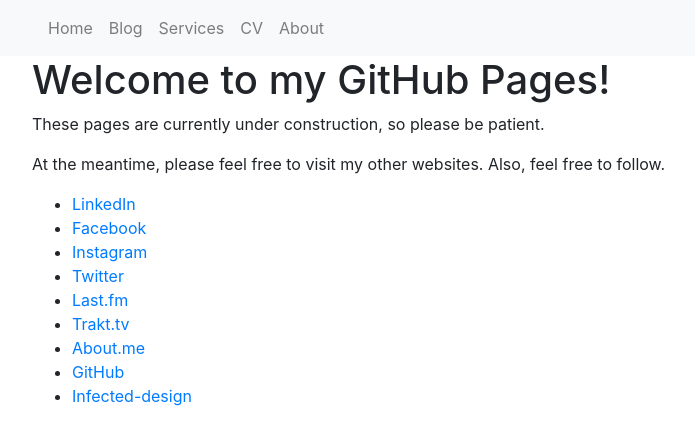
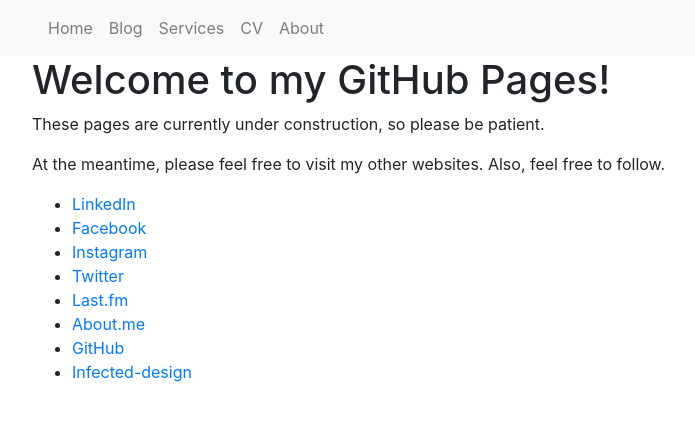
Before and after one commit to n00bsaiboth/n00bsaiboth.github.io, a Jekyll site: the page built from index.html, in a window 1280 px wide. Shown: the top 445 px of the page, without its empty margins (53-748 px from the left). Built offline with Jekyll 4.4.1, drawn with Linux system fonts in a browser that asks for light colours.

Commit message:
Update index.html

```diff
--- a/index.html
+++ b/index.html
@@ -14,7 +14,6 @@ title: n00bsaiboth's GitHub Pages
 		<li><a href="https://www.instagram.com/n00bsaiboth/" target="_blank">Instagram</a></li>
 		<li><a href="https://twitter.com/n00bsaiboth" target="_blank">Twitter</a></li>
 		<li><a href="https://www.last.fm/user/n00bsaiboth" target="_blank">Last.fm</a></li>
-		<li><a href="https://trakt.tv/users/n00bsaiboth" target="_blank">Trakt.tv</a></li>
 		<li><a href="https://about.me/jussi.jokinen" target="_blank">About.me</a></li>
 		<li><a href="https://github.com/n00bsaiboth/" target="_blank">GitHub</a></li>
 		<li><a href="https://infected-design.net" target="_blank">Infected-design</a></li>
```
